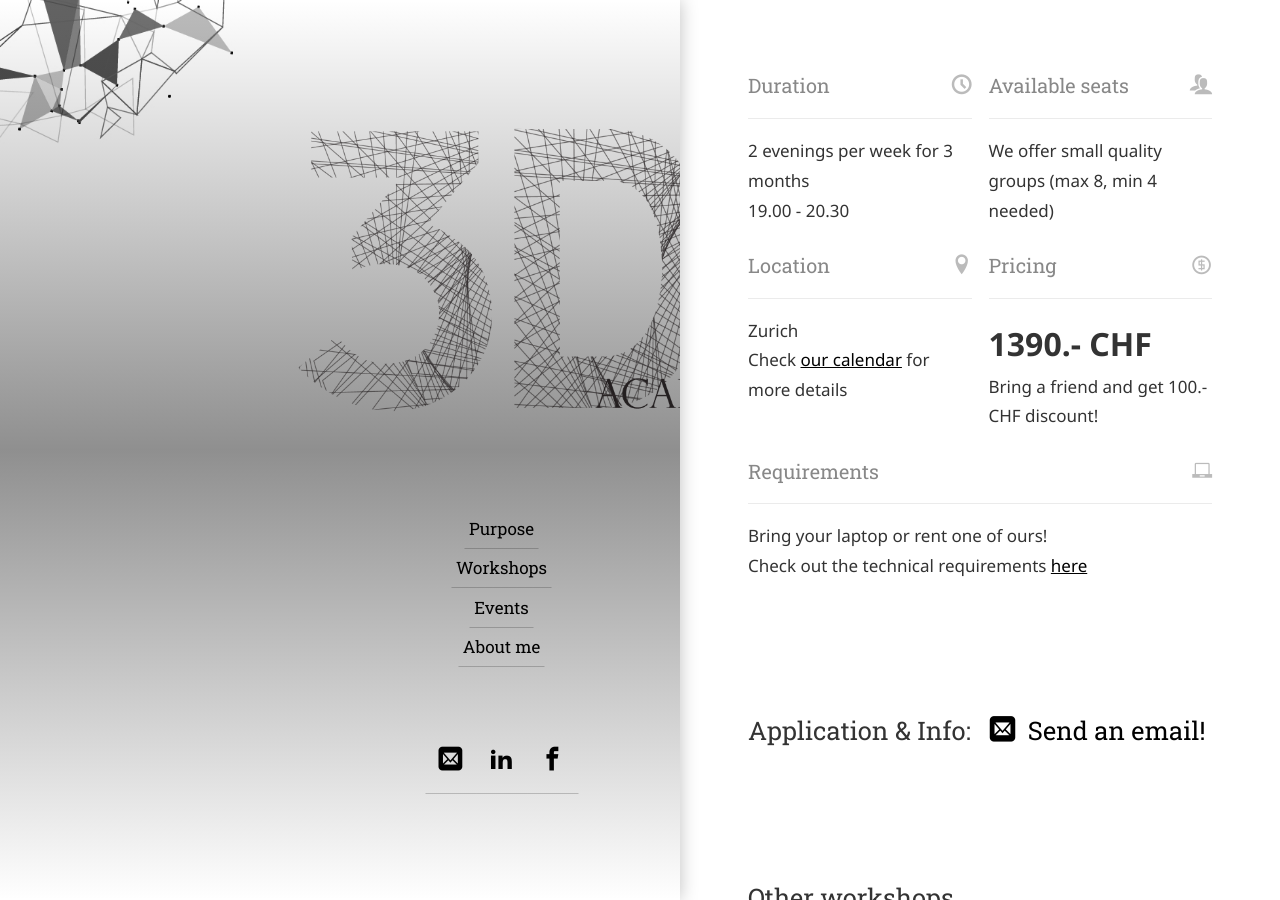
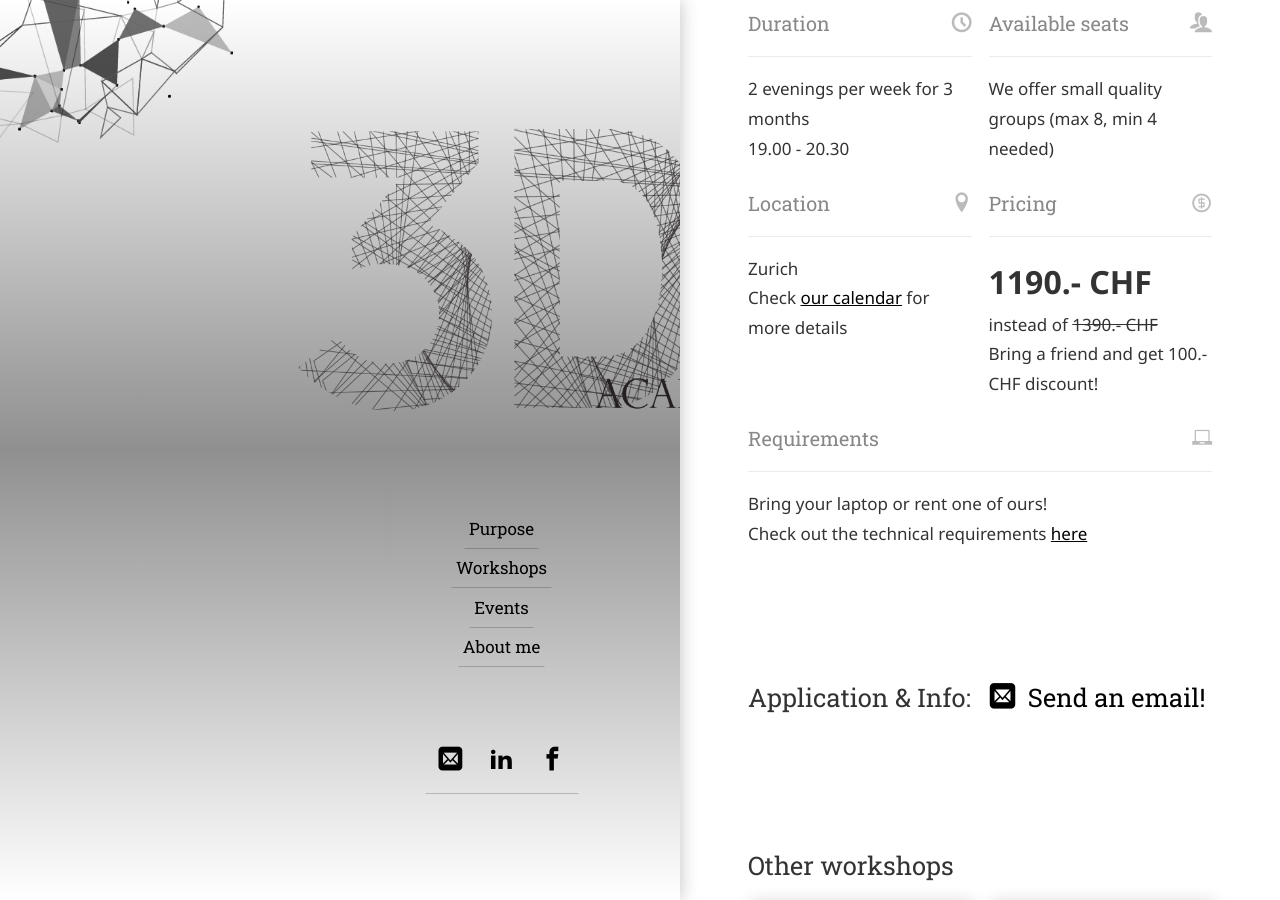
Before and after one commit to 3dacademy/3dacademy.github.io, a Jekyll site: the page built from _workshops/evenings.md, in a window 1280 px wide and 900 px high, scrolled down 2292 px. Built offline with Jekyll 4.4.1, drawn with Linux system fonts in a browser that asks for light colours; some web fonts are replaced.

Commit message:
Updated workshops prices

```diff
--- a/_workshops/evenings.md
+++ b/_workshops/evenings.md
@@ -27,7 +27,7 @@ At the end of the course you will be able to realise your 3D models as well as g
   <div class="column column-1-3">
     <section id="workshop-section-custom">
       <div class="npb">
-        <img src="../../assets/img/hero-icon_evenings-create.png"/>
+        <img src="../../assets/img/hero-icon_advanced-create.png"/>
       </div>
       <section class="centered">
         CREATE IT
@@ -37,7 +37,7 @@ At the end of the course you will be able to realise your 3D models as well as g
   <div class="column column-1-3">
     <section id="workshop-section-custom">
       <div class="npb">
-        <img src="../../assets/img/hero-icon_evenings-modify.png"/>
+        <img src="../../assets/img/hero-icon_advanced-modify.png"/>
       </div>
       <section class="centered">
         MODIFY IT
@@ -47,7 +47,7 @@ At the end of the course you will be able to realise your 3D models as well as g
   <div class="column column-1-3">
     <section id="workshop-section-custom">
       <div class="npb">
-        <img src="../../assets/img/hero-icon_evenings-life.png"/>
+        <img src="../../assets/img/hero-icon_advanced-life.png"/>
       </div>
       <section class="centered">
         BRING TO LIFE
@@ -145,7 +145,8 @@ At the end of the course you will be able to realise your 3D models as well as g
         </h3>
       </div>
       <section>
-        <div id="workshop-pricing-custom">1390.- CHF</div>
+        <div id="workshop-pricing-custom">1190.- CHF</div>
+        <div>instead of <s>1390.- CHF</s></div>
         <div>Bring a friend and get 100.- CHF discount!</div>
       </section>
     </section>
```
Also changed, not shown: _workshops/advanced.md (+2 -1 lines), _workshops/fast.md (+2 -1 lines).
